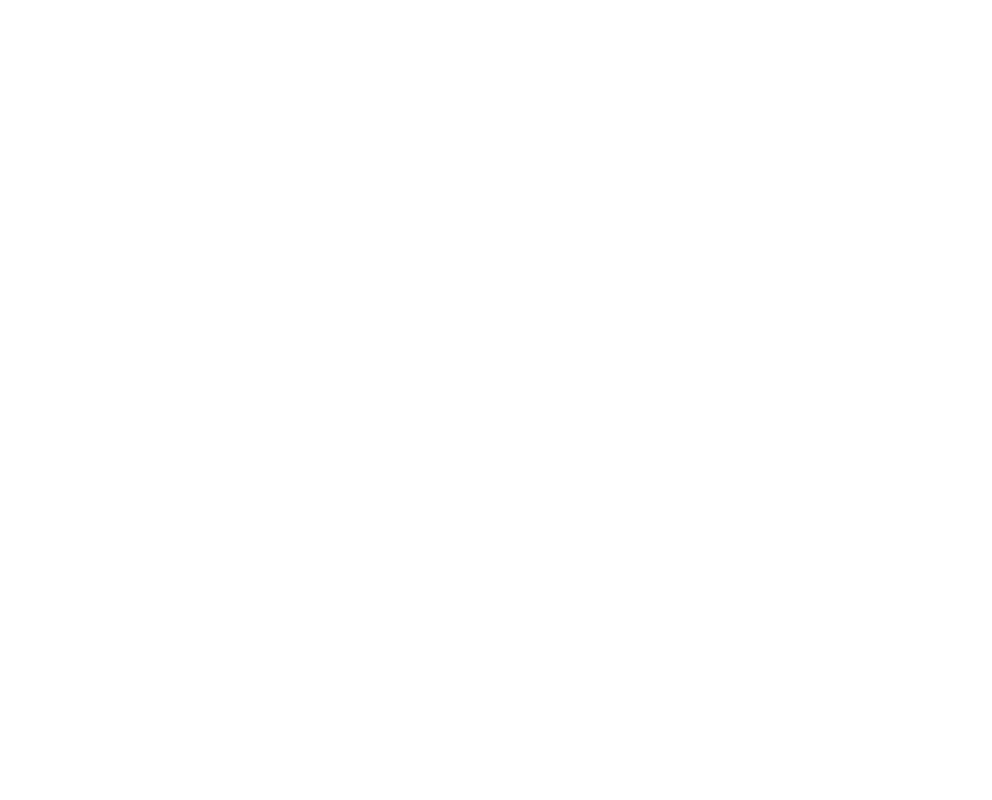
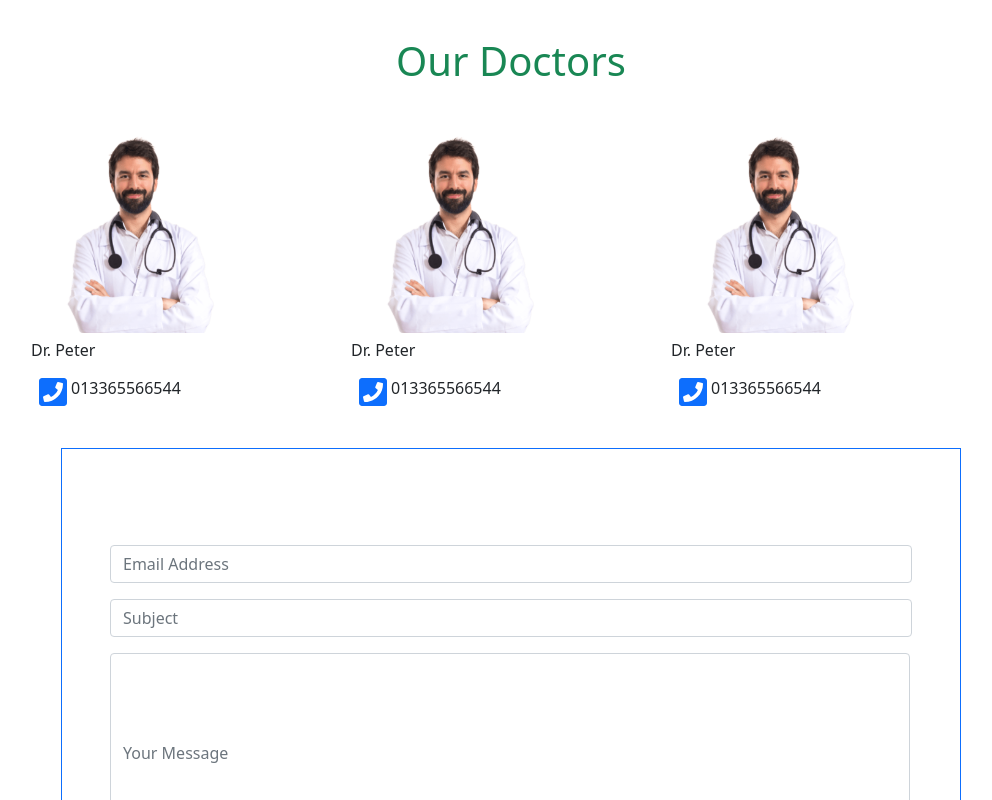
Before and after one commit to montasirazad/doctor-portal, a React (Create React App) app: page / in a window 1280 px wide. Shown: the part 3500-4300 px from the top of the page, without its empty margins (129-1121 px from the left). Before the commit the page ends 3537 px from the top, so only its background shows below. Built offline with nearby package versions, Linux system fonts and the light colour scheme.

Commit message:
footer is not ready

```diff
--- /dev/null
+++ b/src/components/Contact/Contact.js
@@ -0,0 +1,30 @@
+import React from 'react';
+
+const Contact = () => {
+    return (
+        <form className='border border-primary mt-4 p-5 text-center' style={{ width: '900px', marginLeft: 'auto', marginRight: 'auto' }}>
+
+            <div className="mb-3 mt-5">
+
+                <input type="email" className="form-control" placeholder='Email Address' />
+
+            </div>
+
+            <div className="mb-3">
+
+                <input type="text" className="form-control" placeholder='Subject' />
+
+            </div>
+
+            <div>
+                <input style={{ width: '800px', height: '200px' }} type="text" className="form-control" placeholder='Your Message' />
+            </div> <br />
+
+            <button type="submit" className="btn btn-primary">Submit</button>
+
+        </form>
+
+    );
+};
+
+export default Contact;
--- a/src/components/Home/Appointment/Appointment.js
+++ b/src/components/Home/Appointment/Appointment.js
@@ -1,8 +1,6 @@
 import React from 'react';
-import doctor from '../../../images/doctor.png'
-import doctorSmall from '../../../images/doctor-small.png'
-import appointment from '../../../images/appointment-bg.png'
-import './Appointment.css'
+import doctor from '../../../images/doctor.png';
+import './Appointment.css';
 
 const Appointment = () => {
     return (
--- /dev/null
+++ b/src/components/Home/Doctors/Doctor/Doctor.js
@@ -0,0 +1,26 @@
+import React from 'react';
+import { FontAwesomeIcon } from '@fortawesome/react-fontawesome'
+import { faPhoneSquare } from '@fortawesome/free-solid-svg-icons'
+import './doctor.css'
+
+
+
+const Doctor = ({ doctor }) => {
+    return (
+        <div className='col-md-3 doctor-container'>
+
+            <img className='img-fluid' src={doctor.img} alt="" />
+
+
+
+            <h6 className='mt-2' >{doctor.name}</h6>
+            <div className='d-flex p-2'>
+                <FontAwesomeIcon className='text-primary me-1' style={{ fontSize: '2em' }} icon={faPhoneSquare}></FontAwesomeIcon>
+                <p>{doctor.phn}</p>
+
+            </div>
+        </div>
+    );
+};
+
+export default Doctor;
--- /dev/null
+++ b/src/components/Home/Doctors/Doctor/doctor.css
@@ -0,0 +1,4 @@
+.doctor-container img{
+   height: 200px;
+
+}
--- /dev/null
+++ b/src/components/Home/Doctors/Doctors.js
@@ -0,0 +1,38 @@
+import React from 'react';
+import doctor from '../../../images/doctor-small.png'
+import Doctor from './Doctor/Doctor';
+
+const doctors = [
+    {
+        name: 'Dr. Peter',
+        img: doctor,
+        phn: '013365566544',
+        id: '1'
+    }, {
+        name: 'Dr. Peter',
+        img: doctor,
+        phn: '013365566544',
+        id: '2'
+    }, {
+        name: 'Dr. Peter',
+        img: doctor,
+        phn: '013365566544',
+        id: '3'
+    }
+]
+
+const Doctors = () => {
+    return (
+        <div>
+            <div>
+                <h1 className='text-success text-center'>Our Doctors</h1>
+            </div>
+
+            <div className='d-flex mt-5 justify-content-center flex-wrap'>
+                {doctors.map(doctor => <Doctor key={doctor.id} doctor={doctor}></Doctor>)}
+            </div>
+        </div>
+    );
+};
+
+export default Doctors;
--- /dev/null
+++ b/src/components/Home/Footer/Footer.js
@@ -0,0 +1,11 @@
+import React from 'react';
+import footer from '../../../images/footer-bg.png'
+const Footer = () => {
+    return (
+        <div>
+            <img style={{width:'auto',height:'600px'}} src={footer} alt="" />
+        </div>
+    );
+};
+
+export default Footer;
--- a/src/components/Home/Home.js
+++ b/src/components/Home/Home.js
@@ -1,7 +1,10 @@
 import React from 'react';
+import Contact from '../Contact/Contact';
 import Appointment from './Appointment/Appointment';
 import Blog from './Blog/Blog';
+import Doctors from './Doctors/Doctors';
 import FeatureService from './FeatureService/FeatureService';
+import Footer from './Footer/Footer';
 import Header from './Header/Header';
 import Services from './Services/Services';
 import Testimonial from './Testimonial/Testimonial';
@@ -15,6 +18,9 @@
             <Appointment />
             <Testimonial />
             <Blog />
+            <Doctors />
+            <Contact />
+            <Footer/>
         </div>
     );
 };
```
Also changed, not shown: src/components/Home/BlogInfo/BlogInfo.js (+4 -6 lines).
